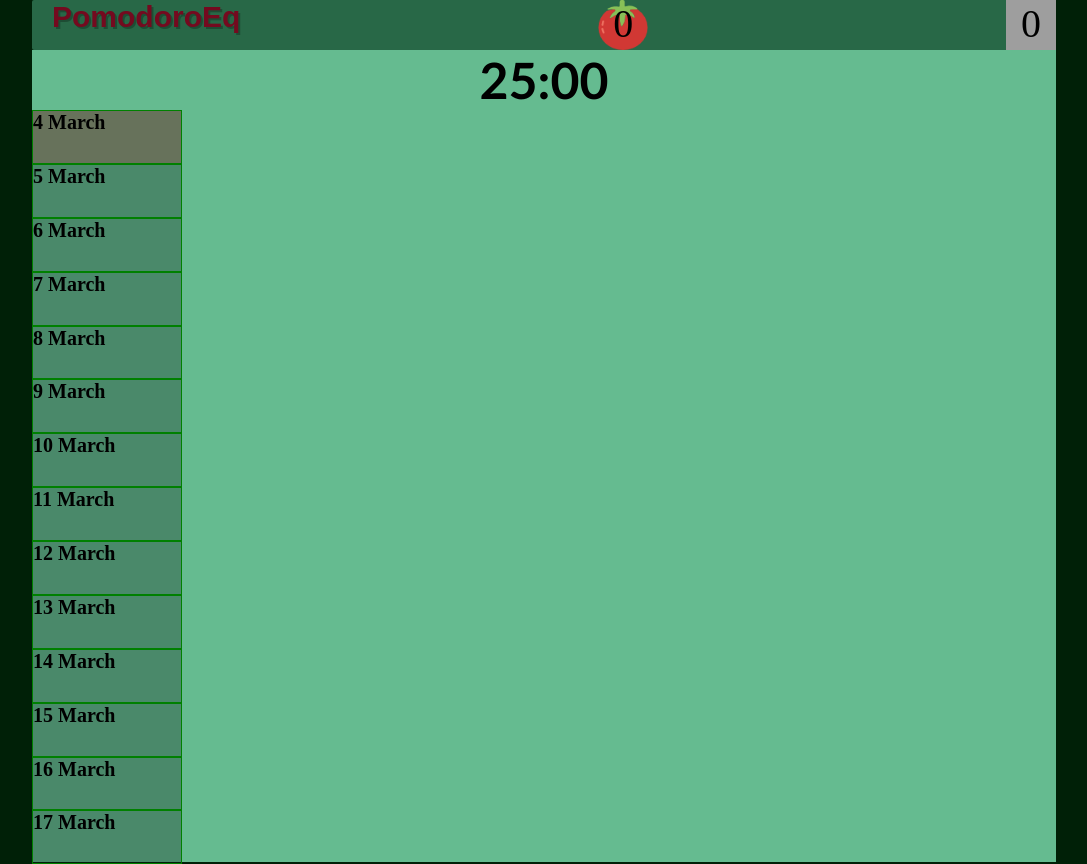
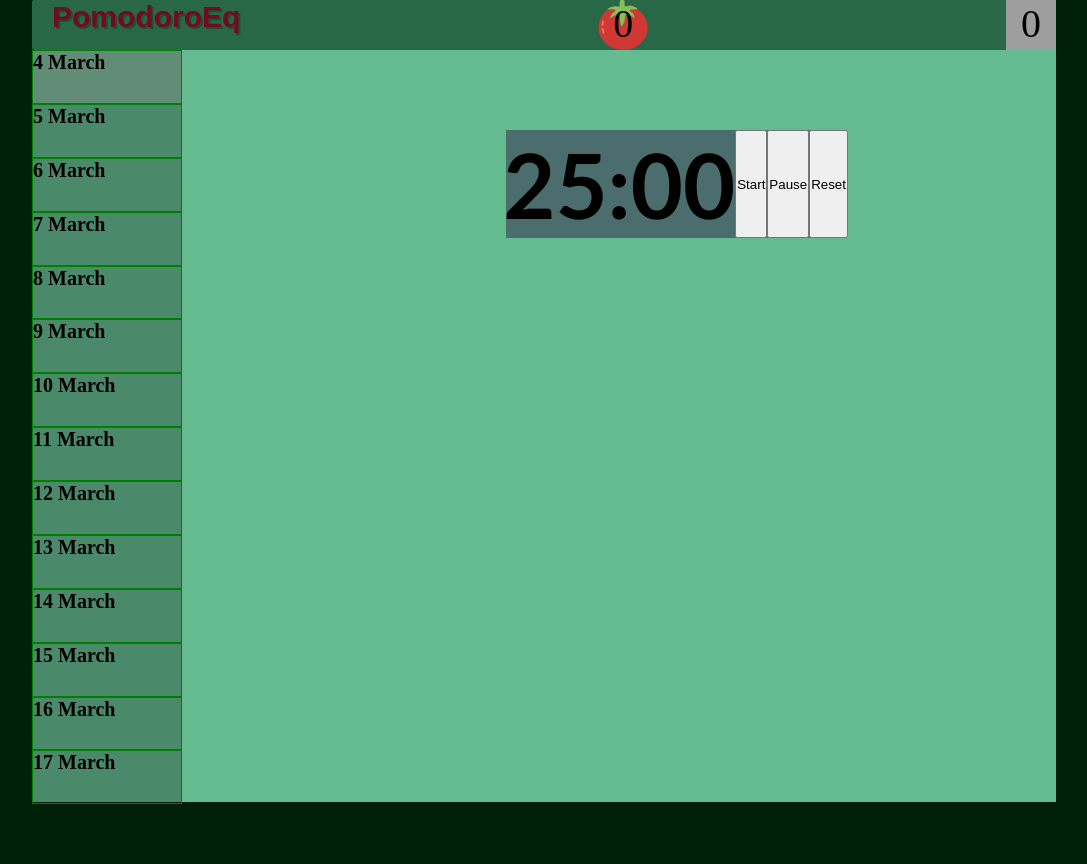
Before and after one commit to JaskierBard/pomodoroeq-front, a React (Create React App) app: page / in a window 1280 px wide. Shown: the whole page, without its empty margins (96-1183 px from the left). After the commit the page ends 804 px from the top, so only its background shows below. Built offline with nearby package versions, Linux system fonts and the light colour scheme; grey boxes are pictures that could not be loaded.

Commit message:
Added buttons to clock to pause, start and reset

```diff
--- a/package.json
+++ b/package.json
@@ -14,6 +14,7 @@
     "react-countdown": "^2.3.5",
     "react-dom": "^18.2.0",
     "react-scripts": "5.0.1",
+    "repl": "^0.1.3",
     "typescript": "^4.9.5",
     "web-vitals": "^2.1.4"
   },
--- a/src/App.tsx
+++ b/src/App.tsx
@@ -1,6 +1,7 @@
 import React from 'react';
 import { Callendar } from './components/Calendar/callendar';
 import { Clock } from './components/Clock/clock';
+import { Equipment } from './components/Equipment/equipment';
 
 
 export const App = () => {
@@ -13,8 +14,7 @@ export const App = () => {
     <>
       <header>
         <h1>PomodoroEq</h1>
-        <div className='tomato'>0</div>
-        <div className='seed'>0</div>
+        <Equipment></Equipment>
       </header>
 
       <div className='bgc'>
--- a/src/components/Clock/clock.tsx
+++ b/src/components/Clock/clock.tsx
@@ -4,15 +4,20 @@ import Countdown, { zeroPad } from 'react-countdown';
 
 
 export const Clock = () => {
-    const [time, setTime] = useState<number>(1);
+    const [pause, setPause] = useState<boolean>(false);
 
-    useEffect(() => {
-        document.title = time.toString();
-        console.log(time)
-    }, []);
+    const learningTime = Date.now() + (1000  * 60 * 25)
+    const breakeTime = Date.now() + (1000  * 60 * 5)
 
-    const renderer = ({ hours, minutes, seconds, completed }:ClockInterface) => {
-        setTime(minutes)
+
+    const renderer = ({ minutes, seconds, completed, api}:ClockInterface) => {
+        document.title = ((minutes+1).toString()) + ' minutes left';
+        if(pause === true){
+            api.start()
+        } else {
+            api.pause()
+        }
+
         if (completed) {
           window.alert('Time is out!')
           return <span>Time is out!</span>;
@@ -22,6 +27,19 @@ export const Clock = () => {
       };
 
 
-      return       <div className='clock'><Countdown date={Date.now() + (1000  * 60 * 25)} renderer={renderer} ></Countdown></div>
+
+
+      return <>
+        <div className='clock'>
+        <Countdown date={learningTime} renderer={renderer}  autoStart={false}  controlled={false}></Countdown>
+        <button onClick={() => setPause(true)}>Start</button>
+        <button onClick={() => setPause(false)}>Pause</button>
+        <button onClick={() => setPause(false)}>Reset</button>
+
+
+        </div>
+      </>
+
+
 
 }
--- a/src/index.css
+++ b/src/index.css
@@ -39,13 +39,13 @@ h1{
 }
 
 .dayCallendar:first-child{
-  background-color: rgba(182, 50, 50, 0.267);
+  background-color: rgba(161, 146, 146, 0.267);
 
 }
 
 
 .dayCallendar{
-  display: flex;
+  /* display: flex; */
   height:  6.9%;
   border: 1px solid green;
   cursor: pointer;
@@ -77,10 +77,15 @@ h1{
 }
 
 .clock{
+  position: absolute;
+  margin-left: 37vw;
+  margin-top: 10vh;
   display: flex;
+  width: 340px;
+  background-color: rgb(76, 109, 109);
   justify-content: center;
   font-family: 'Gill Sans', 'Gill Sans MT', Calibri, 'Trebuchet MS', sans-serif;
-  font-size: 50px;
+  font-size: 90px;
   font-weight: bold;
 
 }
```
Also changed, not shown: 1 other file (tests, documents, lock files or other folders).
